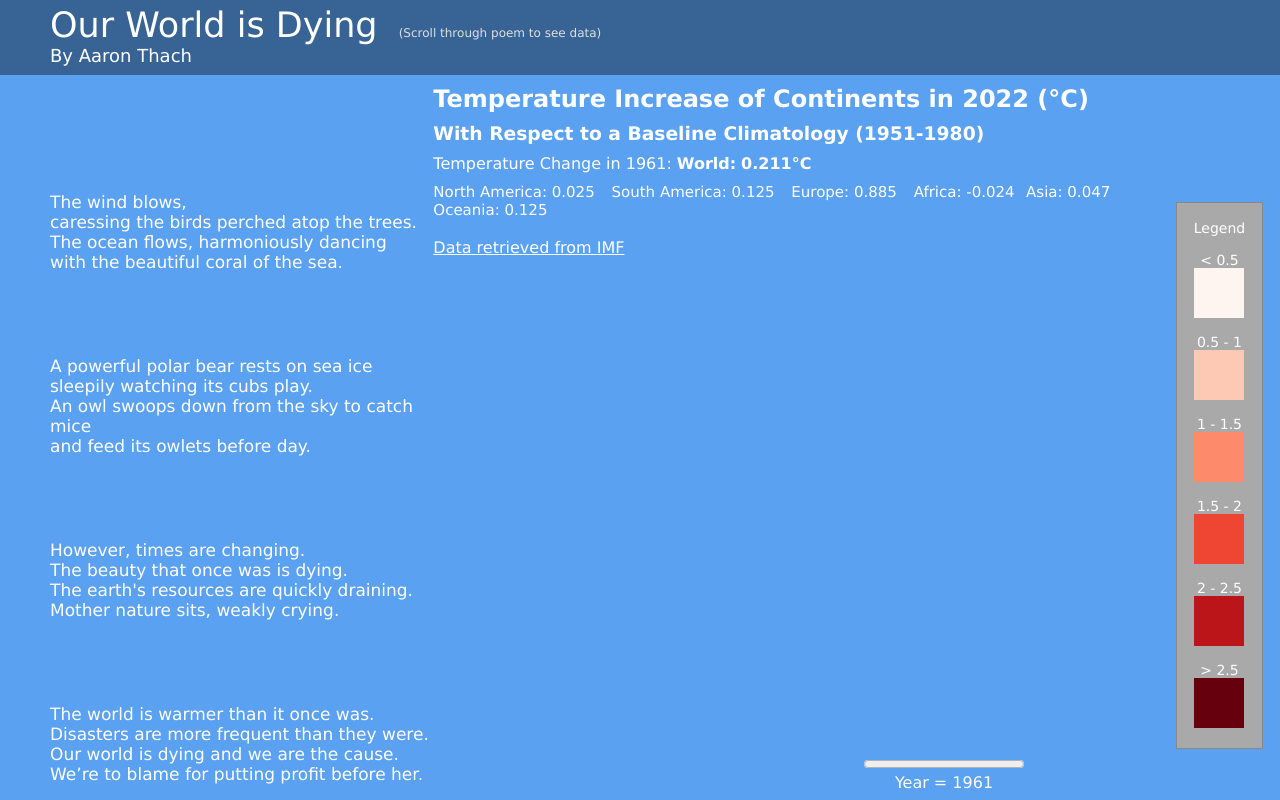
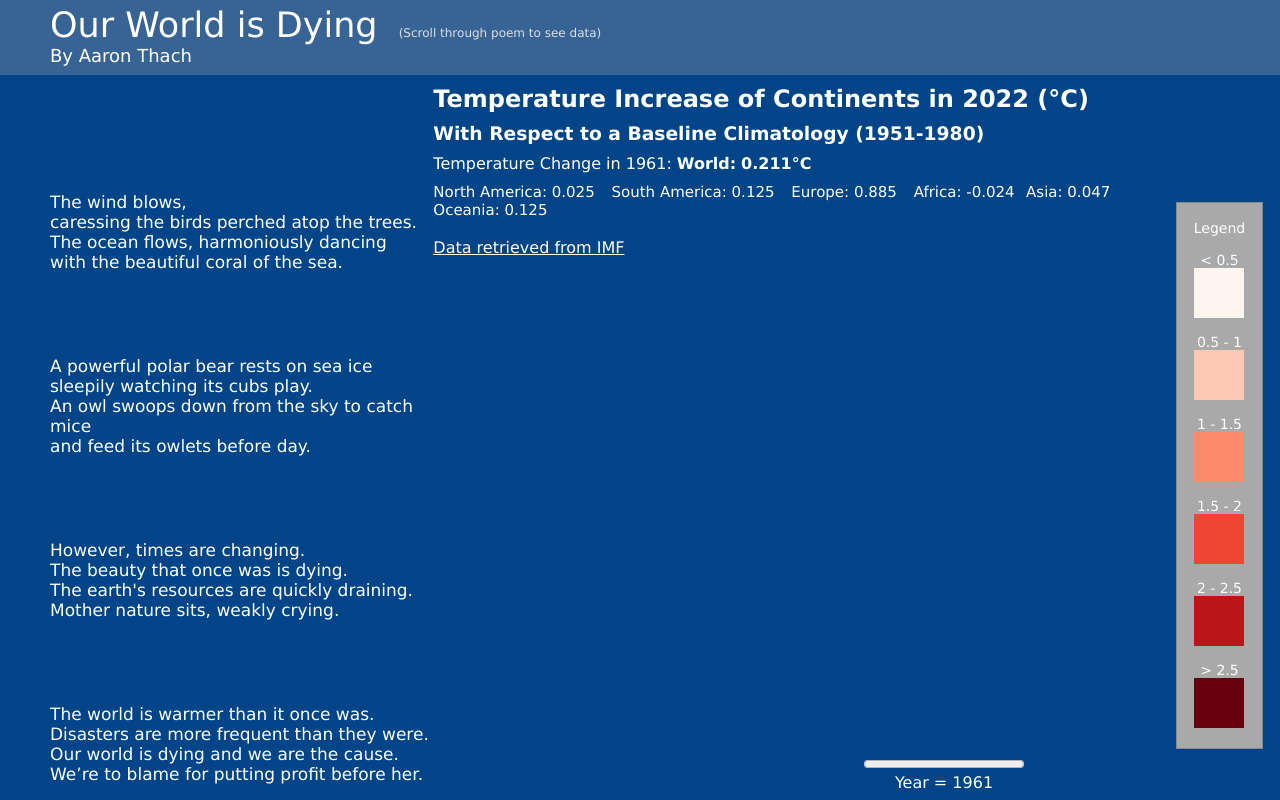
Before and after one commit to aaronthach/InteractiveVis, a plain HTML site: page index.html in a window 1280 px wide. Drawn offline with nearby package versions, Linux system fonts and the light colour scheme; no server answers.

Commit message:
Change background colors

```diff
--- a/styles.css
+++ b/styles.css
@@ -84,7 +84,7 @@ html, body {
     margin: 0;
     padding: 0;
     overflow: hidden;
-    background-color: rgb(90, 161, 242);
+    background-color: rgb(1, 69, 136);
     color: white;
     font-family:Verdana, Geneva, Tahoma, sans-serif;
 
```
